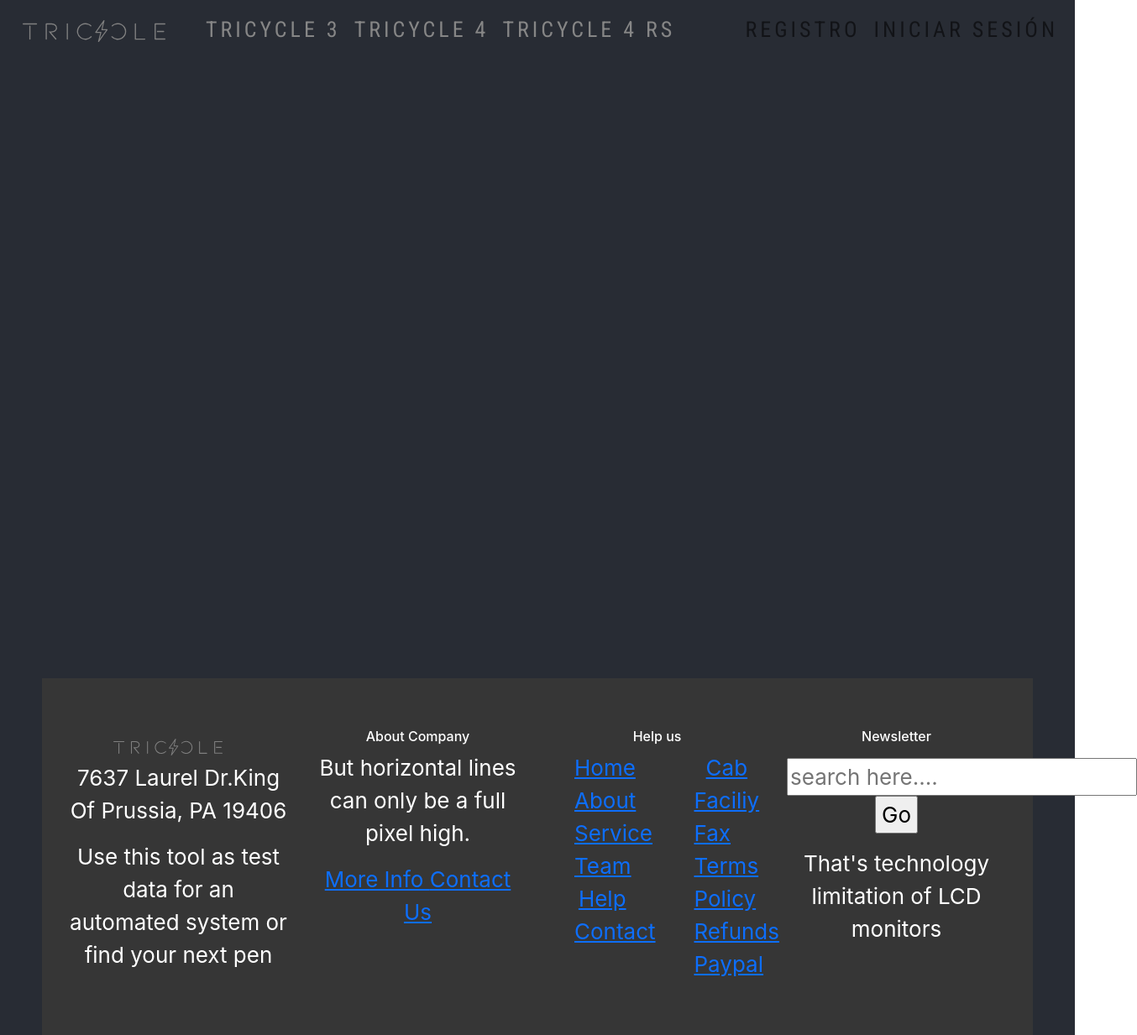
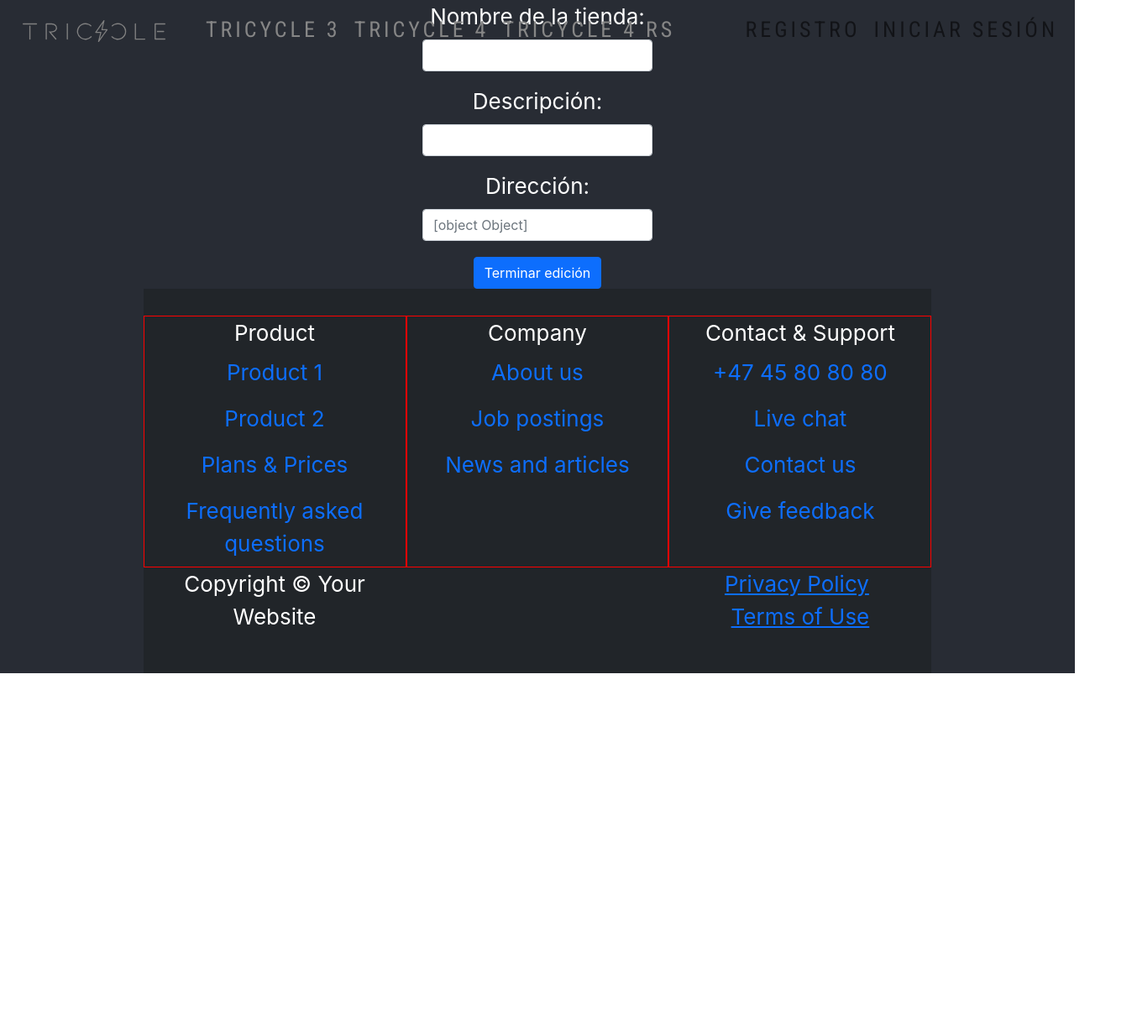
Before and after one commit to fede1712/Final-Project, a React (Create React App) app in the folder client/: page /editar-tienda/1 in a window 1280 px wide. Shown: the whole page at 84% size, 1354 px wide, since content can reach past the window. After the commit the page ends 802 px from the top, so only its background shows below. Built offline with nearby package versions, Linux system fonts and the light colour scheme; no server answers.

Commit message:
create shops

```diff
--- /dev/null
+++ b/client/src/components/Pages/Shop-Edit/Shop-Edit.js
@@ -0,0 +1,102 @@
+import React, { Component } from 'react'
+import { Button, Form } from 'react-bootstrap'
+import ShopsService from '../../../services/shop.service'
+
+export default class ShopEdit extends Component {
+
+
+    constructor(props) {
+        super(props)
+
+        this.state = {
+            name: "",
+            description: "",
+            address: {
+                direction: '',
+                coordinates: []
+            }
+        }
+        this.shopService = new ShopsService();
+    }
+
+
+    componentDidMount = () => {
+        this.shopService.findOneShop(this.props.match.params.id)
+            .then(res => {
+                console.log(res)
+                const { name, description, address } = res.data
+                this.setState({
+                    name,
+                    description,
+                    address
+                })
+            })
+            .catch(err => console.log(err))
+    }
+
+    handleChange = (e) => {
+
+        const { value, name } = e.target;
+
+        name === 'address' ? this.setState({
+            address: {
+                ...this.state.address,
+                direction: value
+            }
+        })
+            :
+            this.setState({
+                [name]: value
+            })
+    }
+
+    handleSubmit = (e) => {
+        console.log(this.props.match.params)
+
+        e.preventDefault();
+
+        this.shopService.editShop(this.state, this.props.match.params.id)
+
+            .then(() => {
+                this.setState({
+                    name: "",
+                    description: "",
+                    address: ""
+                })
+
+                this.props.history.push('/')
+            })
+            .catch(err => console.error(err))
+    }
+
+
+
+    render() {
+
+        return (
+
+            <Form onSubmit={this.handleSubmit}>
+                <Form.Group className="mb-3" controlId="name">
+                    <Form.Label>Nombre de la tienda: </Form.Label>
+                    <Form.Control onChange={(e) => this.handleChange(e)} name="name" value={this.state.name} type="text" placeholder={this.state.name} />
+                </Form.Group>
+
+                <Form.Group className="mb-3" controlId="description">
+                    <Form.Label>Descripción: </Form.Label>
+                    <Form.Control onChange={(e) => this.handleChange(e)} name="description" value={this.state.description} type="text" placeholder={this.state.description} />
+                </Form.Group>
+
+                <Form.Group className="mb-3" controlId="address">
+                    <Form.Label>Dirección: </Form.Label>
+                    <Form.Control onChange={(e) => this.handleChange(e)} name="address" value={this.state.address.direction} type="text" placeholder={this.state.address} />
+                </Form.Group>
+
+                <Button variant="primary" type="submit">
+                    Terminar edición
+                </Button>
+
+            </Form>
+        )
+
+    }
+}
--- /dev/null
+++ b/client/src/components/Pages/Shop-Form/Shop-Form.js
@@ -0,0 +1,65 @@
+import React, { Component } from 'react'
+import { Button, Form } from 'react-bootstrap'
+import ShopsService from '../../../services/shop.service'
+
+export default class ShopForm extends Component {
+
+    state = {
+        name: "",
+        description: "",
+        address: ""
+    }
+
+    shopService = new ShopsService();
+
+    handleChange = (e) => {
+        const { value, name } = e.target;
+
+        this.setState({
+            [name]: value
+        })
+    }
+
+    handleSubmit = (e) => {
+
+        e.preventDefault();
+
+        this.shopService.createShop(this.state)
+
+            .then(() => {
+                this.setState({
+                    name: "",
+                    description: "",
+                    address: ""
+                })
+                console.log(this.props)
+                this.props.history.push('/')
+            })
+            .catch(err => console.error(err))
+    }
+
+    render() {
+        return (
+            <Form onSubmit={this.handleSubmit}>
+                <Form.Group className="mb-3" controlId="name">
+                    <Form.Label>Nombre de la tienda: </Form.Label>
+                    <Form.Control onChange={(e) => this.handleChange(e)} name="name" value={this.state.name} type="text" placeholder="Introduce título" />
+                </Form.Group>
+
+                <Form.Group className="mb-3" controlId="description">
+                    <Form.Label>Descripción: </Form.Label>
+                    <Form.Control onChange={(e) => this.handleChange(e)} name="description" value={this.state.description} type="text" placeholder="Introduce descripción" />
+                </Form.Group>
+
+                <Form.Group className="mb-3" controlId="address">
+                    <Form.Label>Imagen: </Form.Label>
+                    <Form.Control onChange={(e) => this.handleChange(e)} name="address" value={this.state.address} type="text" placeholder="Introduce imagen" />
+                </Form.Group>
+
+                <Button variant="primary" type="submit">
+                    Crear
+                </Button>
+            </Form>
+        )
+    }
+}
--- a/client/src/components/Routes/Index.js
+++ b/client/src/components/Routes/Index.js
@@ -7,6 +7,8 @@ import UserProfile from '../Pages/UserProfile/UserProfile.js';
 import Contact from '../Pages/Contact/Contact.js';
 import AboutUs from '../Pages/AboutUs/AboutUs.js';
 import Bike from '../Pages/Bike/Bike';
+import ShopForm from '../Pages/Shop-Form/Shop-Form.js';
+import ShopEdit from '../Pages/Shop-Edit/Shop-Edit.js';
 
 
 const Routes = ({ storeUser, loggedUser }) => {
@@ -21,9 +23,12 @@ const Routes = ({ storeUser, loggedUser }) => {
             <Route exact path="/perfil" render={() => loggedUser ? <UserProfile loggedUser={loggedUser} /> : <Redirect to="/iniciar-sesion" />} />
             <Route exact path='/contacto' render={() => <Contact />} />
             <Route exact path='/sobre-nosotros' render={() => <AboutUs />} />
+            <Route exact path='/nueva-tienda' render={(props) => <ShopForm {...props} />} />
+            <Route exact path='/editar-tienda/:id' render={(props) => <ShopEdit {...props} />} />
             <Route path='/:bike' render={(props) => <Bike {...props} />} />
         </Switch>
     )
+
 }
 
 export default Routes
--- a/client/src/components/layout/Footer/Footer.css
+++ b/client/src/components/layout/Footer/Footer.css
@@ -1,4 +1,9 @@
-.footerCss{
-    padding: 60px 20px;
-    background-color: rgb(54, 54, 54);
-}
+
+footer {
+  padding: 2rem 0;
+  background-color: #212529;
+   }
+
+   .columCss{
+       border:red 1px solid;
+   }
--- a/client/src/components/layout/Footer/Footer.js
+++ b/client/src/components/layout/Footer/Footer.js
@@ -7,76 +7,104 @@ import './Footer.css'
 
 export default function Footer() {
     return (
-
-        <section >
-
-            <div class="footerCss">
+< footer >
             <div class="container">
                 <div class="row">
-                        <div class="col-md-6">
-                            <div class="row">
-                                <div class="col-md-6 ">
-                                    <div class="logo-part">
-                                        <img src={Logo} class="w-50 logo-footer logoStyle" />
-                                        <p>7637 Laurel Dr.King Of Prussia, PA 19406</p>
-                                        <p>Use this tool as test data for an automated system or find your next pen</p>
+                    <div class="col-md-4 footer-column columCss">
+                        <ul class="nav flex-column">
+                            <li class="nav-item">
+                                <span class="footer-title">Product</span>
+                            </li>
+                            <li class="nav-item">
+                                <a class="nav-link" href="#">Product 1</a>
+                            </li>
+                            <li class="nav-item">
+                                <a class="nav-link" href="#">Product 2</a>
+                            </li>
+                            <li class="nav-item">
+                                <a class="nav-link" href="#">Plans & Prices</a>
+                            </li>
+                            <li class="nav-item">
+                                <a class="nav-link" href="#">Frequently asked questions</a>
+                            </li>
+                        </ul>
+                    </div>
+                    <div class="col-md-4 footer-column columCss">
+                        <ul class="nav flex-column">
+                            <li class="nav-item">
+                                <span class="footer-title">Company</span>
+                            </li>
+                            <li class="nav-item">
+                                <a class="nav-link" href="#">About us</a>
+                            </li>
+                            <li class="nav-item">
+                                <a class="nav-link" href="#">Job postings</a>
+                            </li>
+                            <li class="nav-item">
+                                <a class="nav-link" href="#">News and articles</a>
+                            </li>
+                        </ul>
+                    </div>
+                    <div class="col-md-4 footer-column columCss">
+                        <ul class="nav flex-column">
+                            <li class="nav-item">
+                                <span class="footer-title">Contact & Support</span>
+                            </li>
+                            <li class="nav-item">
+                                <span class="nav-link"><i class="fas fa-phone"></i>+47 45 80 80 80</span>
+                            </li>
+                            <li class="nav-item">
+                                <a class="nav-link" href="#"><i class="fas fa-comments"></i>Live chat</a>
+                            </li>
+                            <li class="nav-item">
+                                <a class="nav-link" href="#"><i class="fas fa-envelope"></i>Contact us</a>
+                            </li>
+                            <li class="nav-item">
+                                <a class="nav-link" href="#"><i class="fas fa-star"></i>Give feedback</a>
+                            </li>
+                        </ul>
                     </div>
                 </div>
 
-                                <div class="col-md-6 px-4">
-                                    <h6> About Company</h6>
-                                    <p>But horizontal lines can only be a full pixel high.</p>
-                                    <a href="#" class="btn-footer"> More Info </a>
-                                    <a href="#" class="btn-footer"> Contact Us</a>
+                <div class="text-center"><i class="fas fa-ellipsis-h"></i></div>
+
+                <div class="row text-center">
+                    <div class="col-md-4 box">
+                        <span class="copyright quick-links">Copyright &copy; Your Website <script>document.write(new Date().getFullYear())</script>
+                        </span>
                     </div>
-                            </div>
-                        </div>
-                        <div class="col-md-6">
-                            <div class="row">
-                                <div class="col-md-6 px-4">
-                                    <h6> Help us</h6>
-                                    <div class="row ">
-                                        <div class="col-md-6">
-                                            <ul>
-                                                <li> <a href="#"> Home</a> </li>
-                                                <li> <a href="#"> About</a> </li>
-                                                <li> <a href="#"> Service</a> </li>
-                                                <li> <a href="#"> Team</a> </li>
-                                                <li> <a href="#"> Help</a> </li>
-                                                <li> <a href="#"> Contact</a> </li>
+                    <div class="col-md-4 box">
+                        <ul class="list-inline social-buttons">
+                            <li class="list-inline-item">
+                                <a href="#">
+                                    <i class="fab fa-twitter"></i>
+                                </a>
+                            </li>
+                            <li class="list-inline-item">
+                                <a href="#">
+                                    <i class="fab fa-facebook-f"></i>
+                                </a>
+                            </li>
+                            <li class="list-inline-item">
+                                <a href="#">
+                                    <i class="fab fa-linkedin-in"></i>
+                                </a>
+                            </li>
                         </ul>
                     </div>
-                                        <div class="col-md-6 px-4">
-                                            <ul>
-                                                <li> <a href="#"> Cab Faciliy</a> </li>
-                                                <li> <a href="#"> Fax</a> </li>
-                                                <li> <a href="#"> Terms</a> </li>
-                                                <li> <a href="#"> Policy</a> </li>
-                                                <li> <a href="#"> Refunds</a> </li>
-                                                <li> <a href="#"> Paypal</a> </li>
+                    <div class="col-md-4 box">
+                        <ul class="list-inline quick-links">
+                            <li class="list-inline-item">
+                                <a href="#">Privacy Policy</a>
+                            </li>
+                            <li class="list-inline-item">
+                                <a href="#">Terms of Use</a>
+                            </li>
                         </ul>
                     </div>
                 </div>
             </div>
-                                <div class="col-md-6 ">
-                                    <h6> Newsletter</h6>
-                                    <div class="social">
-                                        <a href="#"><i class="fa fa-facebook" aria-hidden="true"></i></a>
-                                        <a href="#"><i class="fa fa-instagram" aria-hidden="true"></i></a>
-                                    </div>
-                                    <form class="form-footer my-3">
-                                        <input type="text" placeholder="search here...." name="search" />
-                                        <input type="button" value="Go" />
-                                    </form>
-                                    <p>That's technology limitation of LCD monitors</p>
-                                </div>
-                            </div>
-                        </div>
-                    </div>
-                </div>
-
-            </div>
-        </section >
+        </footer >
 
 
     )
--- a/client/src/components/layout/Navigation/Navigation.css
+++ b/client/src/components/layout/Navigation/Navigation.css
@@ -22,32 +22,14 @@
    color: #fff;
 }
 
-.container {
-  display: table-cell;
-  vertical-align: middle;
-  text-align: center;
-  width: 1200px;
-}
-
-ul {
-  list-style: none;
-  margin: 0;
-  padding: 0;
-}
-
-li {
-  display: inline-block;
-  padding: 0 20px;
-}
-
-span {
+.navSpan {
   color: rgb(134, 134, 134);
   position: relative;
   display: block;
   cursor: pointer;
 }
 
-span:before, span:after {
+.navSpan:before, span:after {
   content: '';
   position: absolute;
   width: 0%;
@@ -57,22 +39,22 @@ span:before, span:after {
   background: rgb(134, 134, 134);
 }
 
-span:before {
+.navSpann:before {
   left: -2.5px;
 }
-span:after {
+.navSpan:after {
   right: 2.5px;
   background: rgb(134, 134, 134);
   transition: width 0.8s cubic-bezier(0.22, 0.61, 0.36, 1);
 }
 
-span:hover:before {
+.navSpan:hover:before {
   background: rgb(134, 134, 134);
   width: 100%;
   transition: width 0.8s cubic-bezier(0.22, 0.61, 0.36, 1);
 }
 
-span:hover:after {
+.navSpan:hover:after {
   background: transparent;
   width: 100%;
   transition: 0s;
--- a/client/src/components/layout/Navigation/Navigation.js
+++ b/client/src/components/layout/Navigation/Navigation.js
@@ -30,11 +30,11 @@ export default function Navigation(props) {
                 <Navbar.Collapse id="responsive-navbar-nav">
 
                     <Nav className="me-auto">
-                    {/*  */}
-                        <Nav.Link as={Link} to="/614f04dfd96dd8ef1bbb3fc6"><span>Tricycle 3</span></Nav.Link>
+                        {/*  */}
+                        <Nav.Link as={Link} to="/614f04dfd96dd8ef1bbb3fc6"><span class="navSpan">Tricycle 3</span></Nav.Link>
                         {/* <Nav.Link as={Link} to={`/${elem.id}`}><span>{`${elem.name}`}</span></Nav.Link> */}
-                        <Nav.Link as={Link} to="/614f04dfd96dd8ef1bbb3fc6"><span>Tricycle 4</span></Nav.Link>
-                        <Nav.Link as={Link} to="/614f04dfd96dd8ef1bbb3fc6"><span>Tricycle 4 rs</span></Nav.Link>
+                        <Nav.Link as={Link} to="/614f04dfd96dd8ef1bbb3fc6"><span class="navSpan">Tricycle 4</span></Nav.Link>
+                        <Nav.Link as={Link} to="/614f04dfd96dd8ef1bbb3fc6"><span class="navSpan">Tricycle 4 rs</span></Nav.Link>
                     </Nav>
 
                     <Nav>
--- a/client/src/services/shop.service.js
+++ b/client/src/services/shop.service.js
@@ -8,8 +8,9 @@ class ShopService {
     }
 
     findShops = () => this.instance.get('/')
-    createShop = (data) => this.instance.post('/', { data })
-    editShop = (data, id) => this.instance.put(`/${id}`, { data })
+    findOneShop = (id) => this.instance.get(`/${id}`)
+    createShop = (data) => this.instance.post('/', data)
+    editShop = (data, id) => this.instance.put(`/${id}`, data)
     deleteShop = (id) => this.instance.delete(`/${id}`)
 }
 
```
Also changed, not shown: 1 other file (tests, documents, lock files or other folders). Lines whose indentation alone changed are shown as unchanged.
